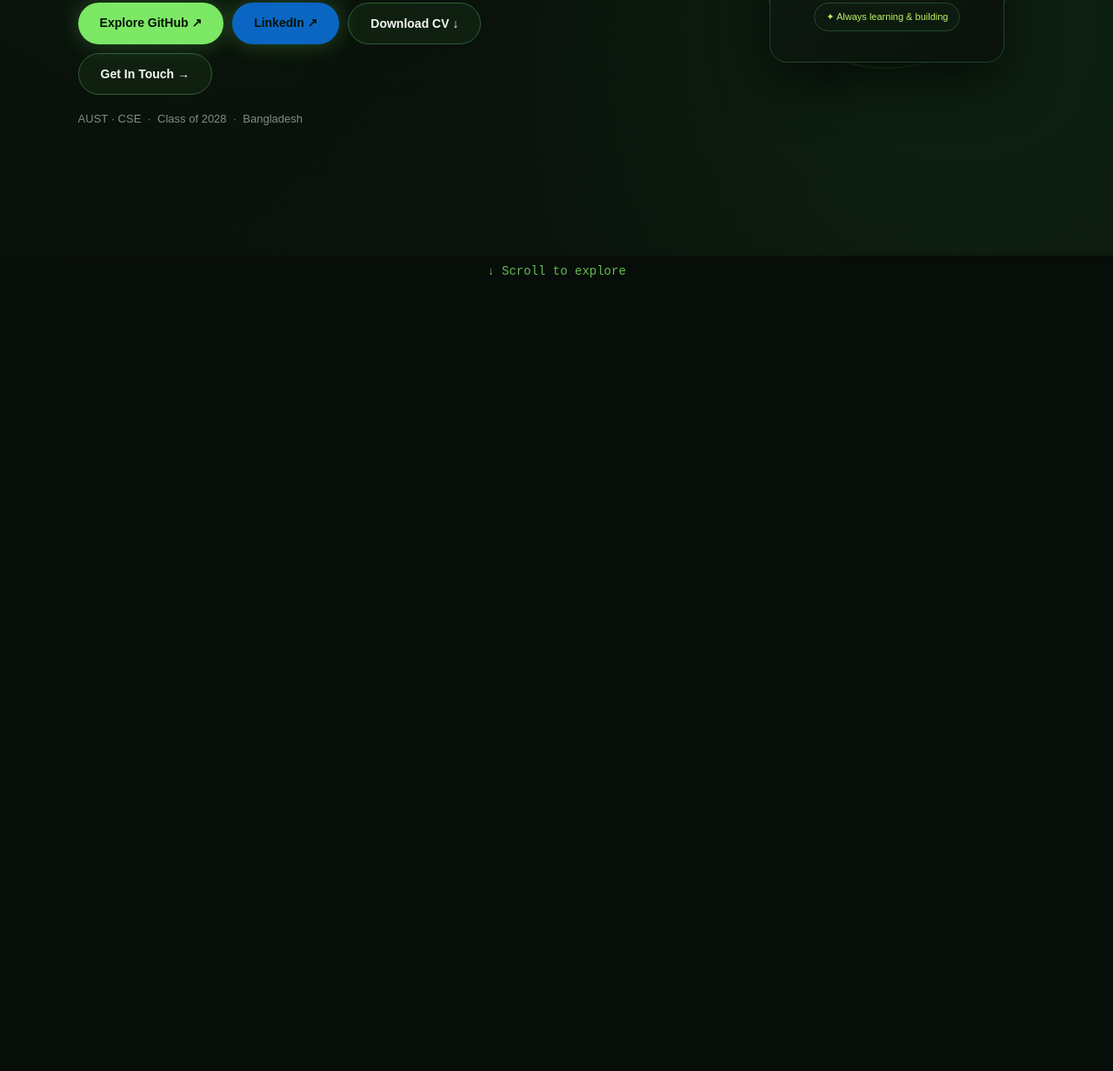
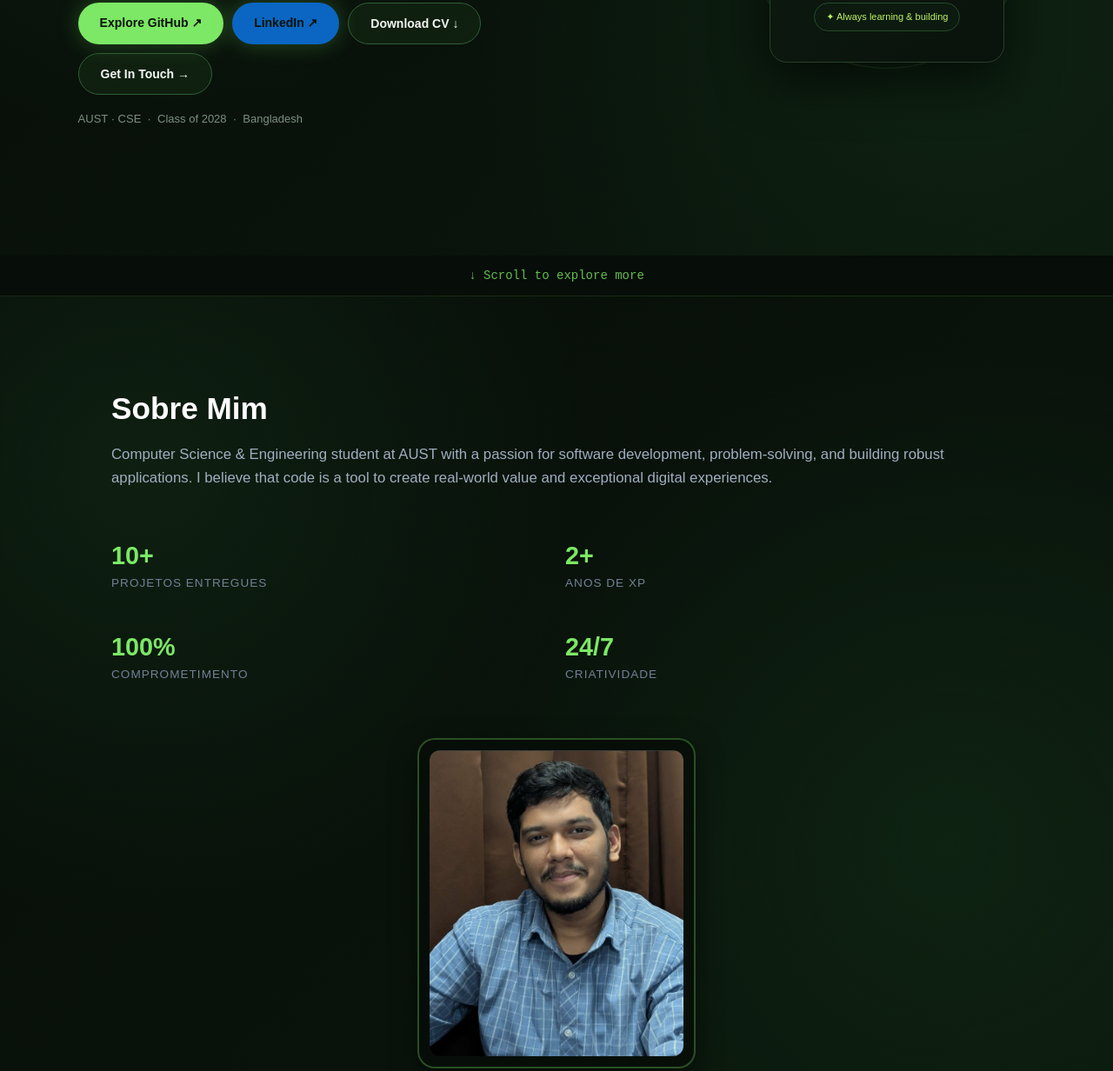
Before and after one commit to Ahsanshoeb009/My_portfolio, a plain HTML site: page index.html in a window 1280 px wide. Shown: the part 506-1738 px from the top of the page at 87% size. Before the commit the page ends 836 px from the top, so only its background shows below. Drawn offline with Linux system fonts and the light colour scheme.

Commit message:
Update index.html

```diff
--- a/index.html
+++ b/index.html
@@ -22,6 +22,7 @@
         </div>
     </nav>
 
+    <!-- Hero Section -->
     <section class="page-section hero-layout">
         <div class="left">
             <div class="tag">CSE STUDENT · AUST, BANGLADESH</div>
@@ -58,9 +59,48 @@
     </section>
 
     <!-- Scroll Indicator -->
-    <div style="text-align: center; padding: 10px; color: #7ce865; font-family: monospace; font-size: 14px; opacity: 0.8;">
-        ↓ Scroll to explore
+    <div style="text-align: center; padding: 15px; color: #7ce865; font-family: monospace; font-size: 14px; opacity: 0.8;">
+        ↓ Scroll to explore more
     </div>
+
+    <!-- Extra Bio / About Preview Section (As requested) -->
+    <section class="page-section" style="padding: 80px 10%; display: flex; flex-wrap: wrap; align-items: center; justify-content: space-between; gap: 40px; border-top: 1px solid rgba(124, 232, 101, 0.1);">
+        <div style="flex: 1; min-width: 300px;">
+            <h2 style="font-size: 2.2rem; color: #fff; margin-bottom: 20px;">Sobre Mim</h2>
+            <p style="color: #a0aec0; font-size: 1.05rem; line-height: 1.6; margin-bottom: 30px;">
+                Computer Science & Engineering student at AUST with a passion for software development,
+                problem-solving, and building robust applications. I believe that code is a tool to create
+                real-world value and exceptional digital experiences.
+            </p>
+
+            <!-- Stats Grid -->
+            <div style="display: grid; grid-template-columns: repeat(2, 1fr); gap: 20px; margin-bottom: 25px;">
+                <div>
+                    <h3 style="color: #7ce865; font-size: 1.8rem; margin-bottom: 5px;">10+</h3>
+                    <span style="color: #718096; font-size: 0.85rem; letter-spacing: 1px;">PROJETOS ENTREGUES</span>
+                </div>
+                <div>
+                    <h3 style="color: #7ce865; font-size: 1.8rem; margin-bottom: 5px;">2+</h3>
+                    <span style="color: #718096; font-size: 0.85rem; letter-spacing: 1px;">ANOS DE XP</span>
+                </div>
+                <div>
+                    <h3 style="color: #7ce865; font-size: 1.8rem; margin-bottom: 5px;">100%</h3>
+                    <span style="color: #718096; font-size: 0.85rem; letter-spacing: 1px;">COMPROMETIMENTO</span>
+                </div>
+                <div>
+                    <h3 style="color: #7ce865; font-size: 1.8rem; margin-bottom: 5px;">24/7</h3>
+                    <span style="color: #718096; font-size: 0.85rem; letter-spacing: 1px;">CRIATIVIDADE</span>
+                </div>
+            </div>
+        </div>
+
+        <!-- Right Side Photo Card -->
+        <div style="flex: 1; display: flex; justify-content: center; min-width: 280px;">
+            <div style="width: 320px; height: 380px; border: 2px solid rgba(124, 232, 101, 0.3); border-radius: 20px; padding: 12px; background: rgba(7, 13, 8, 0.8); box-shadow: 0 10px 30px rgba(0,0,0,0.5);">
+                <img src="profile.jpg" alt="Md. Fatmi Ahsan Shoeb" style="width: 100%; height: 100%; object-fit: cover; border-radius: 12px;">
+            </div>
+        </div>
+    </section>
 
     <script>
         const words = ["Software Engineer", "Problem Solver", "Full-Stack Developer"];
```
